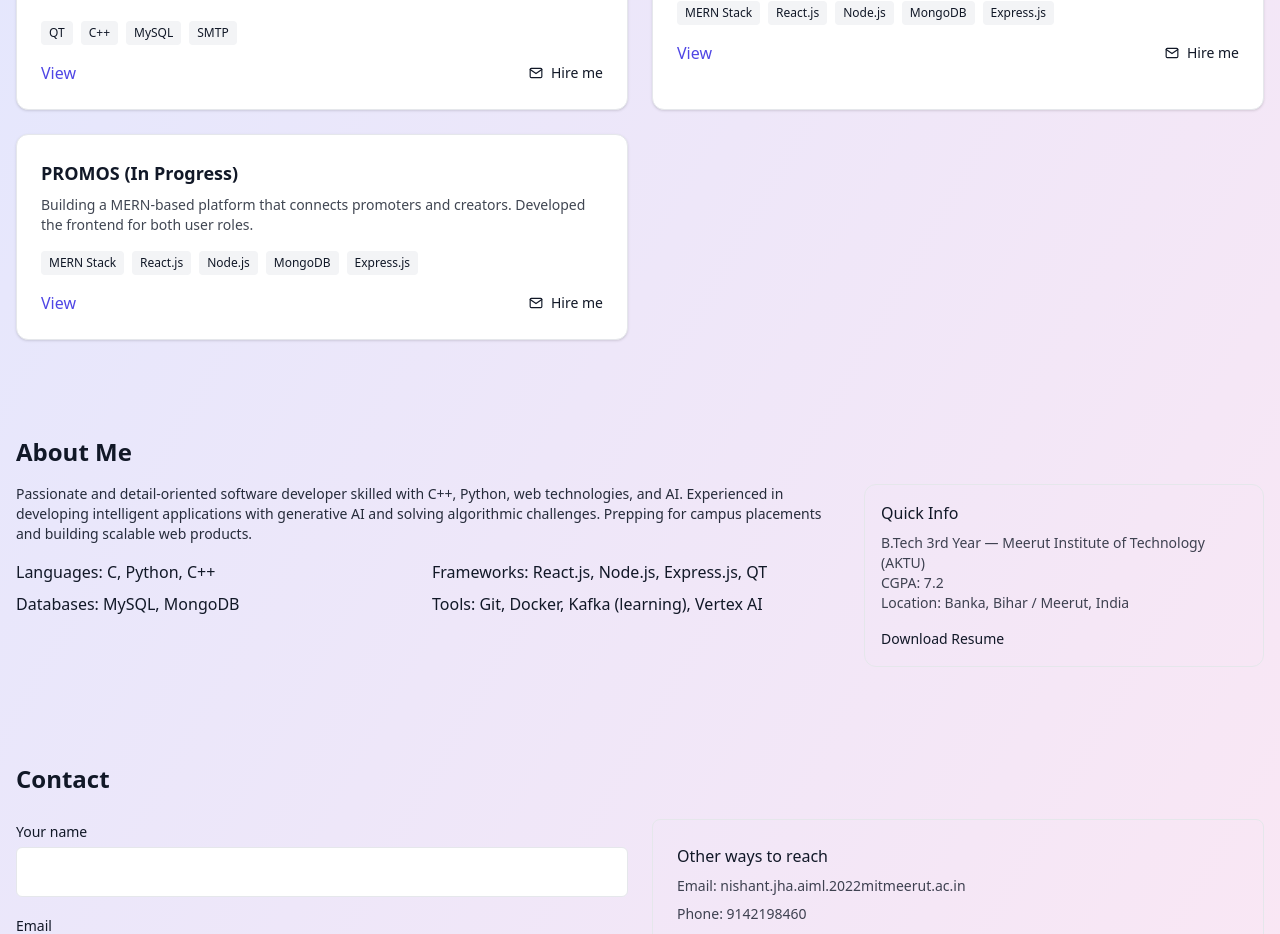
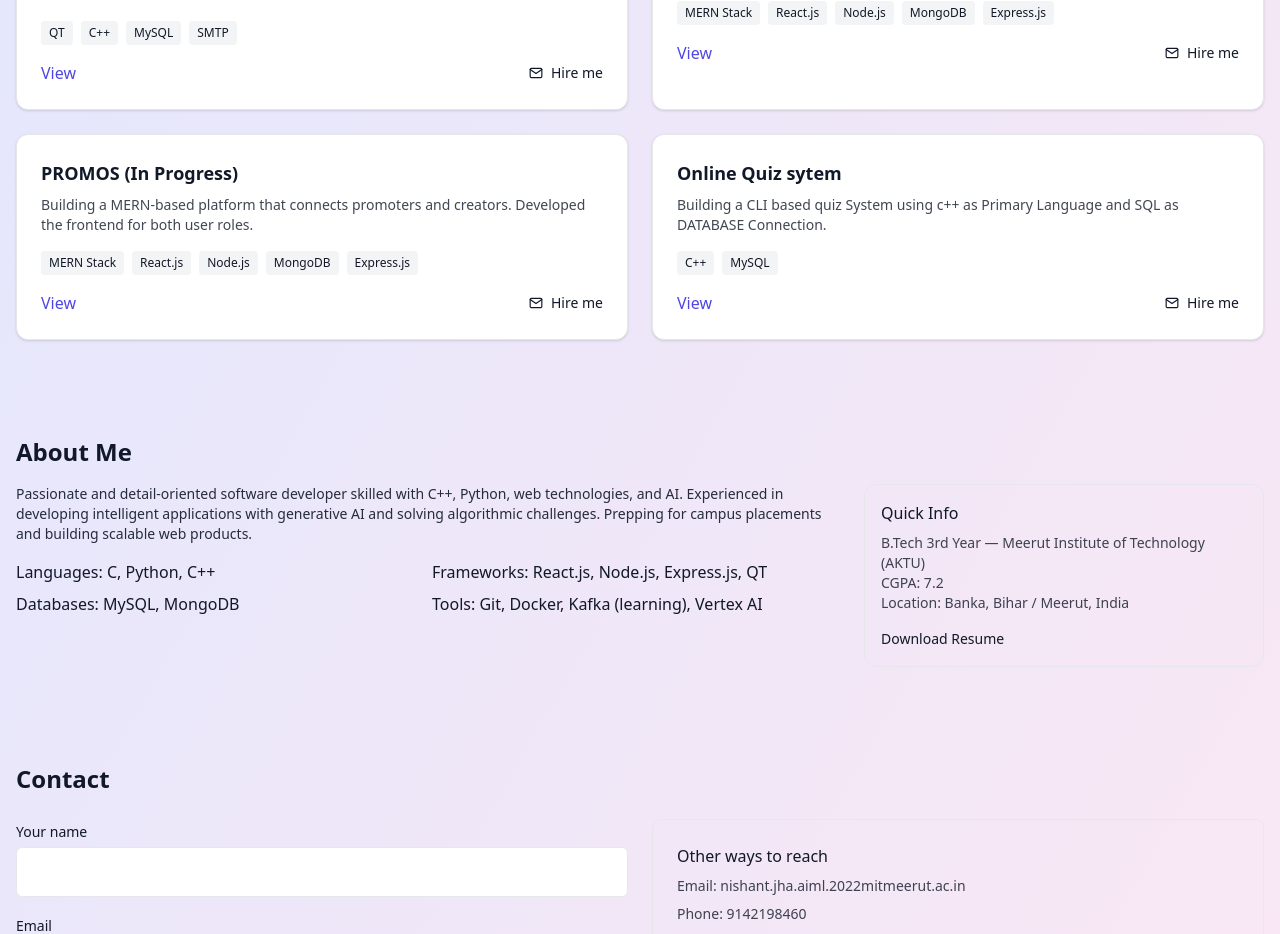
Before and after one commit to nishant-jha72/portfolio, a React (Vite) app: page / in a window 1280 px wide. Shown: the part 820-1754 px from the top of the page. Built offline with nearby package versions, Linux system fonts and the light colour scheme.

Commit message:
Update App.jsx

```diff
--- a/src/App.jsx
+++ b/src/App.jsx
@@ -33,6 +33,14 @@ const projects = [
       "Building a MERN-based platform that connects promoters and creators. Developed the frontend for both user roles.",
     tech: ["MERN Stack", "React.js", "Node.js", "MongoDB", "Express.js"],
     link: "https://github.com/nishant-jha72/PROMOS",
+  },
+  {
+   id: 4,
+    title: "Online Quiz sytem",
+    desc:
+      "Building a CLI based quiz System using c++  as Primary Language and SQL as DATABASE Connection.",
+    tech: ["C++" , "MySQL"],
+    link: "https://github.com/nishant-jha72/quiz_system_with_c-",
   },
 ];
 
```
